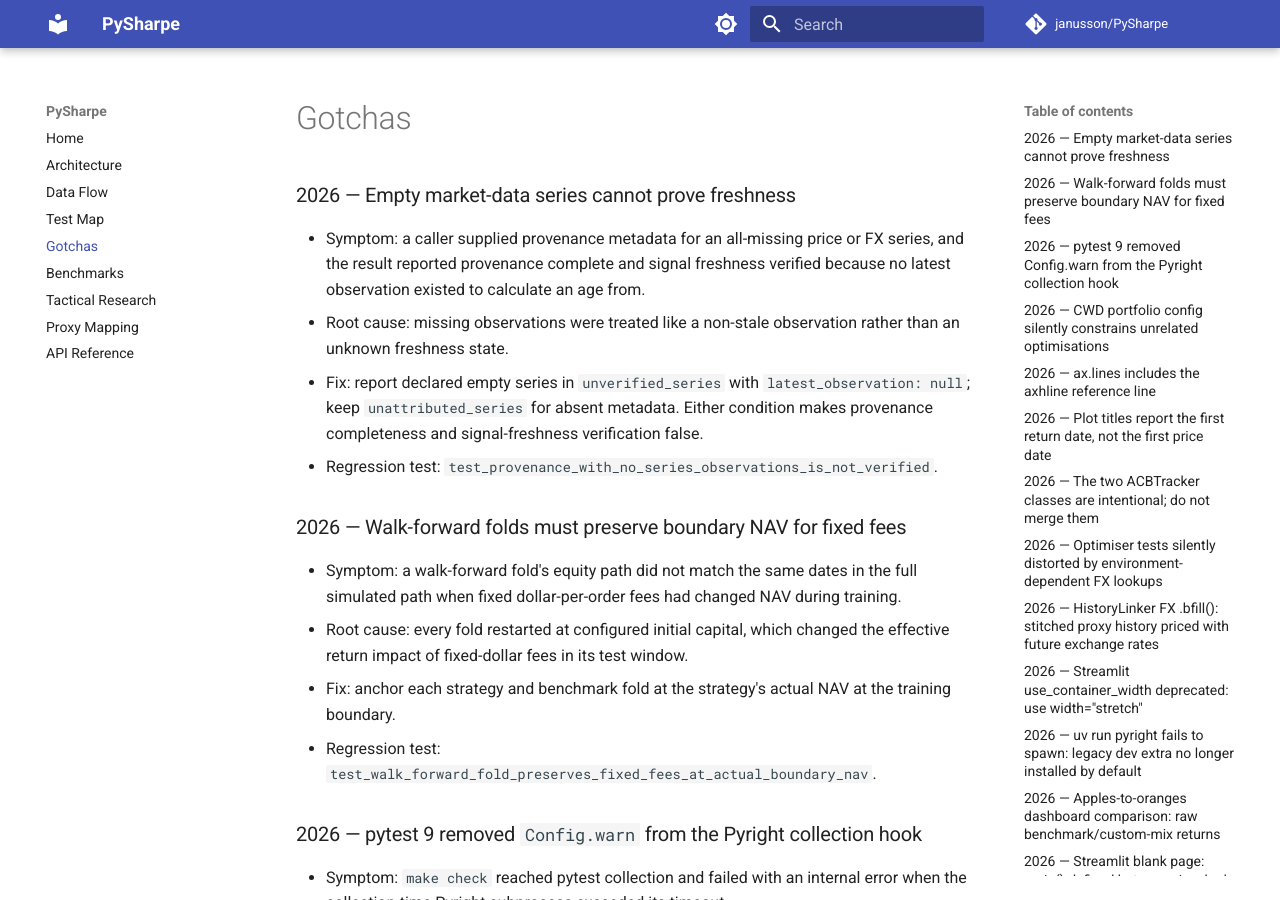
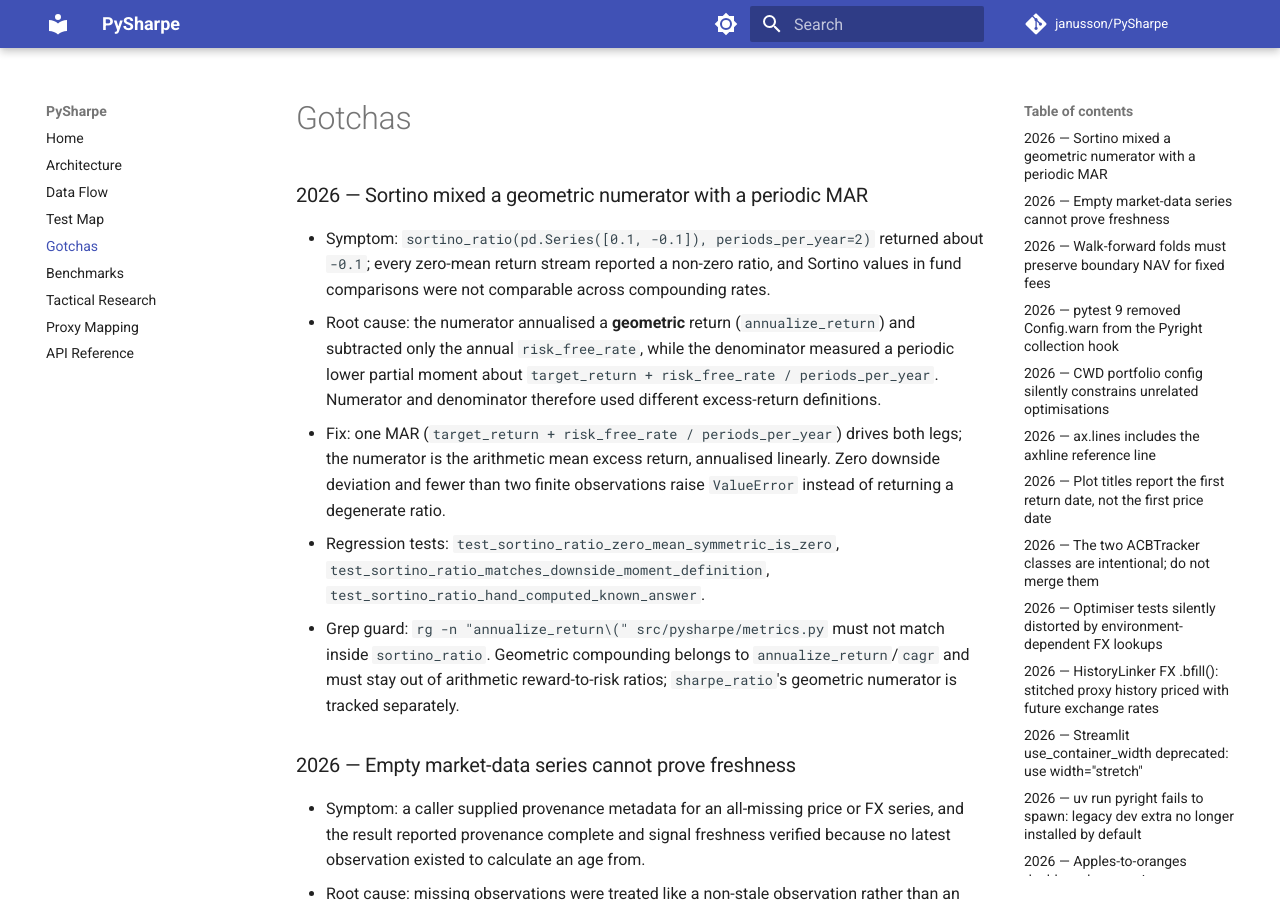
Before and after one commit to janusson/PySharpe, an MkDocs documentation site: the page built from docs/GOTCHAS.md, in a window 1280 px wide and 900 px high. Built offline with MkDocs 1.6.1 and Material for MkDocs 9.7.7, drawn with Linux system fonts in a browser that asks for light colours; comment, search, counter and statistics services are not loaded.

Commit message:
fix: use one MAR and an arithmetic numerator in the Sortino ratio
sortino_ratio annualised a geometric return for its numerator while measuring a
periodic lower partial moment about target_return + rf/periods in its
denominator, and subtracted the annual risk-free rate from only one of them.
A zero-mean stream therefore reported a non-zero ratio.

Both legs now use one MAR (target_return + rf/periods) and the numerator is the
arithmetic mean excess return, annualised linearly. Fewer than two finite
observations raise instead of returning a degenerate ratio; zero downside
deviation still raises. target_return keeps its meaning as a periodic MAR
spread over the risk-free rate, and geometric compounding stays available via
annualize_return/cagr.

Closes #102.

```diff
--- a/docs/GOTCHAS.md
+++ b/docs/GOTCHAS.md
@@ -1,4 +1,27 @@
 # Gotchas
+
+### 2026 — Sortino mixed a geometric numerator with a periodic MAR
+
+- Symptom: `sortino_ratio(pd.Series([0.1, -0.1]), periods_per_year=2)` returned
+  about `-0.1`; every zero-mean return stream reported a non-zero ratio, and
+  Sortino values in fund comparisons were not comparable across compounding
+  rates.
+- Root cause: the numerator annualised a **geometric** return
+  (`annualize_return`) and subtracted only the annual `risk_free_rate`, while
+  the denominator measured a periodic lower partial moment about
+  `target_return + risk_free_rate / periods_per_year`. Numerator and
+  denominator therefore used different excess-return definitions.
+- Fix: one MAR (`target_return + risk_free_rate / periods_per_year`) drives both
+  legs; the numerator is the arithmetic mean excess return, annualised
+  linearly. Zero downside deviation and fewer than two finite observations
+  raise `ValueError` instead of returning a degenerate ratio.
+- Regression tests: `test_sortino_ratio_zero_mean_symmetric_is_zero`,
+  `test_sortino_ratio_matches_downside_moment_definition`,
+  `test_sortino_ratio_hand_computed_known_answer`.
+- Grep guard: `rg -n "annualize_return\(" src/pysharpe/metrics.py` must not match
+  inside `sortino_ratio`. Geometric compounding belongs to
+  `annualize_return`/`cagr` and must stay out of arithmetic reward-to-risk
+  ratios; `sharpe_ratio`'s geometric numerator is tracked separately.
 
 ### 2026 — Empty market-data series cannot prove freshness
 
```
Also changed, not shown: .agents/skills/pysharpe-metrics/SKILL.md (+15 -4 lines), CHANGELOG.md (+10 -0 lines), 2 other files.
